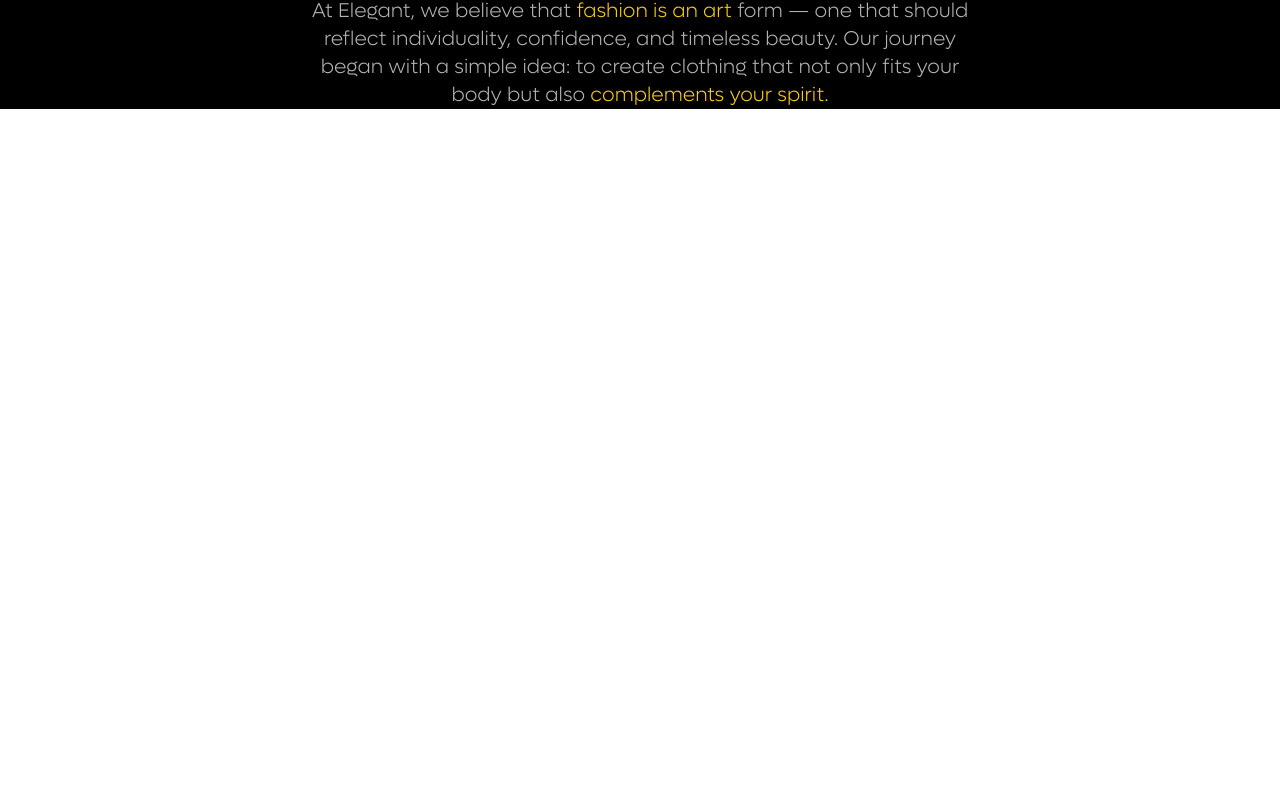
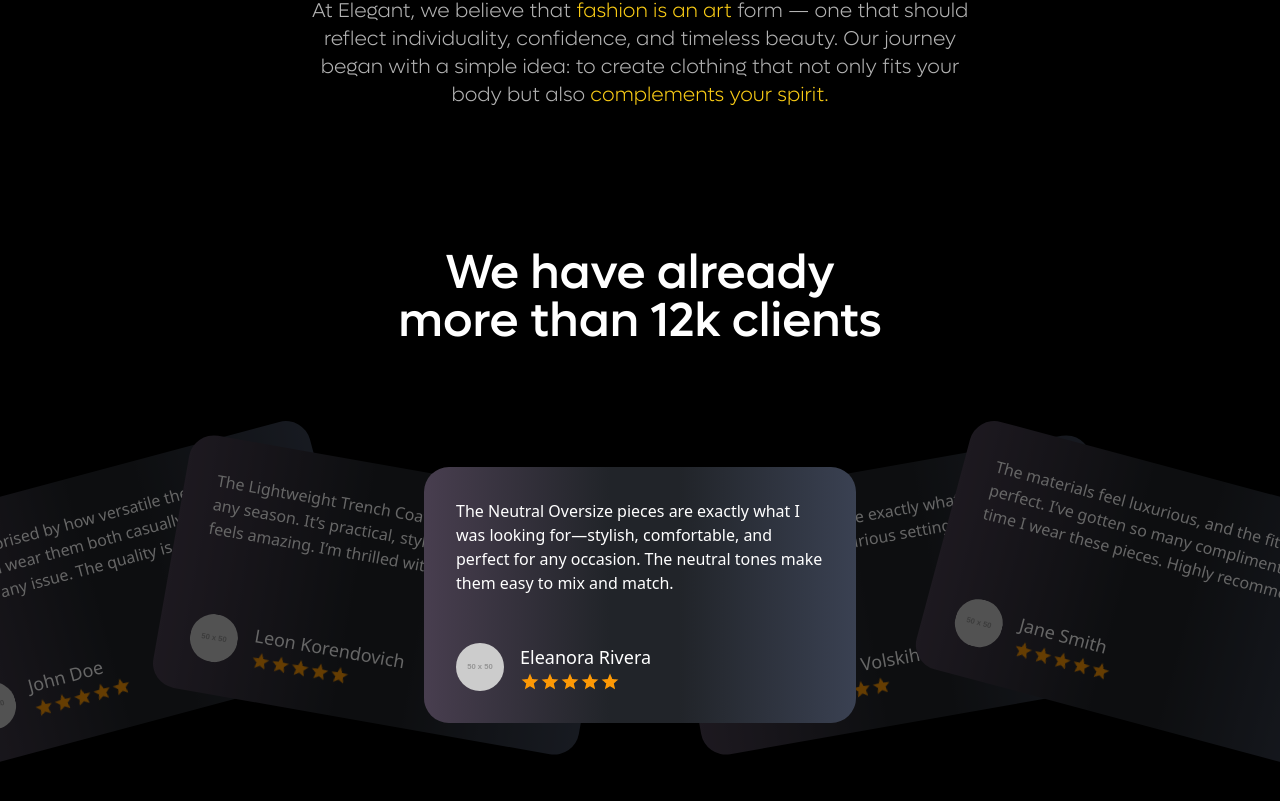
Before and after one commit to ERFAN-REVENANT/elegant-react, a React (Vite) app: page / in a window 1280 px wide. Shown: the part 1075-1876 px from the top of the page. Before the commit the page ends 1324 px from the top, so only its background shows below. Built offline with nearby package versions, Linux system fonts and the light colour scheme.

Commit message:
clients layout done

```diff
--- a/src/App.jsx
+++ b/src/App.jsx
@@ -2,12 +2,14 @@ import React from "react";
 import "../public/tailwind.css";
 import Header from "./components/Header";
 import Section from "./components/Section";
+import Clients from "./components/Clients";
 
 const App = () => {
   return (
     <div className="bg-primary">
       <Header></Header>
       <Section></Section>
+      <Clients></Clients>
     </div>
   );
 };
--- /dev/null
+++ b/src/components/Clients.jsx
@@ -0,0 +1,43 @@
+import React from "react";
+import { frame1, modalCards } from "../constants";
+
+const Clients = () => {
+  return (
+    <section className="">
+      <h1 className="text-white font-lufga-medium text-center text-5xl w-[32rem] m-auto">
+        We have already more than 12k clients
+      </h1>
+      <div className="relative p-10 md:p-20 h-[500px] w-full z-10">
+        {" "}
+        {/* Ensure z-index on parent */}
+        {modalCards.map((modal, index) => (
+          <div
+            key={index}
+            className={`absolute text-white p-8 rounded-[25px] w-[27rem] h-[16rem] transition-transform duration-300 hover:scale-105 bg-modal-bg font-normal flex flex-col justify-between`}
+            style={{
+              ...modal.style,
+              position: "absolute", // Ensure cards are absolute
+            }}
+          >
+            <p className="mb-6 text-md">{modal.text}</p>
+            <div className="flex items-center mt-6">
+              <img
+                src={modal.image}
+                alt={modal.name}
+                className="w-12 h-12 rounded-full mr-4"
+              />
+              <div>
+                <h4 className="text-lg">{modal.name}</h4>
+                <div className="text-yellow-400">
+                  <img src={frame1} alt="" />
+                </div>
+              </div>
+            </div>
+          </div>
+        ))}
+      </div>
+    </section>
+  );
+};
+
+export default Clients;
--- a/src/constants/index.js
+++ b/src/constants/index.js
@@ -40,16 +40,84 @@ export const sectionText = [
   {
     id: 1,
     text: "Here you will find everything you need. Our collection is constantly expanding to suit your unique style.",
-    state: false
+    state: false,
   },
   {
     id: 2,
     text: "The women's clothing in our new collection isboth comfortable and stylish, ideal for bothcasual days and special occasions, all ataffordable prices.",
-    state: false
+    state: false,
   },
   {
     id: 3,
     text: "Explore New Collection",
-    state: true
+    state: true,
   },
 ];
+
+export const modalCards = [
+  {
+    id: 1,
+    name: "John Doe",
+    text: "I was surprised by how versatile these pieces are. I can wear them both casually and formally without any issue. The quality is top-notch.",
+    image: "https://via.placeholder.com/50",
+    style: {
+      top: "50%",
+      left: "10%",
+      transform: "translate(-50%, -50%) rotate(-15deg)",
+      zIndex: 1,
+      filter: "brightness(0.4)", // Darkens the card
+    },
+  },
+  {
+    id: 2,
+    name: "Leon Korendovich",
+    text: "The Lightweight Trench Coat is an essential for any season. It’s practical, stylish, and the fabric feels amazing. I’m thrilled with the purchase!",
+    image: "https://via.placeholder.com/50",
+    style: {
+      top: "50%",
+      left: "30%",
+      transform: "translate(-50%, -50%) rotate(10deg)",
+      zIndex: 2,
+      filter: "brightness(0.4)", // Darkens the card
+    },
+  },
+  {
+    id: 3,
+    name: "Eleanora Rivera",
+    text: "The Neutral Oversize pieces are exactly what I was looking for—stylish, comfortable, and perfect for any occasion. The neutral tones make them easy to mix and match.",
+    image: "https://via.placeholder.com/50",
+    style: {
+      top: "50%",
+      left: "50%",
+      transform: "translate(-50%, -50%) rotate(0deg)",
+      zIndex: 3,
+      filter: "brightness(1)", // Keep full brightness for the center card
+    },
+  },
+  {
+    id: 4,
+    name: "Mirailda Volskih",
+    text: "These Silk Dresses are exactly what I needed for both casual and luxurious settings. The colors are stunning.",
+    image: "https://via.placeholder.com/50",
+    style: {
+      top: "50%",
+      left: "70%",
+      transform: "translate(-50%, -50%) rotate(-10deg)",
+      zIndex: 1,
+      filter: "brightness(0.4)", // Darkens the card
+    },
+  },
+  {
+    id: 5,
+    name: "Jane Smith",
+    text: "The materials feel luxurious, and the fit is perfect. I’ve gotten so many compliments every time I wear these pieces. Highly recommend!",
+    image: "https://via.placeholder.com/50",
+    style: {
+      top: "50%",
+      left: "90%",
+      transform: "translate(-50%, -50%) rotate(15deg)",
+      zIndex: 2,
+      filter: "brightness(0.4)", // Darkens the card
+    },
+  },
+];
--- a/tailwind.config.js
+++ b/tailwind.config.js
@@ -7,23 +7,19 @@ export default {
         secondary: "#1c1c1c",
         primary: "#000000",
       },
+      backgroundImage: {
+        "modal-bg":
+          "linear-gradient(90deg, rgba(72,62,79,1) 0%, rgba(33,36,41,1) 43%, rgba(33,36,41,1) 59%, rgba(58,65,82,1) 100%);",
+      },
       fontFamily: {
         "lufga-regular": ["Lufga Regular", "sans-serif"],
-
         "lufga-thin": ["Lufga Thin", "sans-serif"],
-
         "lufga-extralight": ["Lufga ExtraLight", "sans-serif"],
-
         "lufga-light": ["Lufga Light", "sans-serif"],
-
         "lufga-medium": ["Lufga Medium", "sans-serif"],
-
         "lufga-semibold": ["Lufga SemiBold", "sans-serif"],
-
         "lufga-bold": ["Lufga Bold", "sans-serif"],
-
         "lufga-extrabold": ["Lufga ExtraBold", "sans-serif"],
-
         "lufga-black": ["Lufga Black", "sans-serif"],
       },
     },
```
Also changed, not shown: public/tailwind.css.
